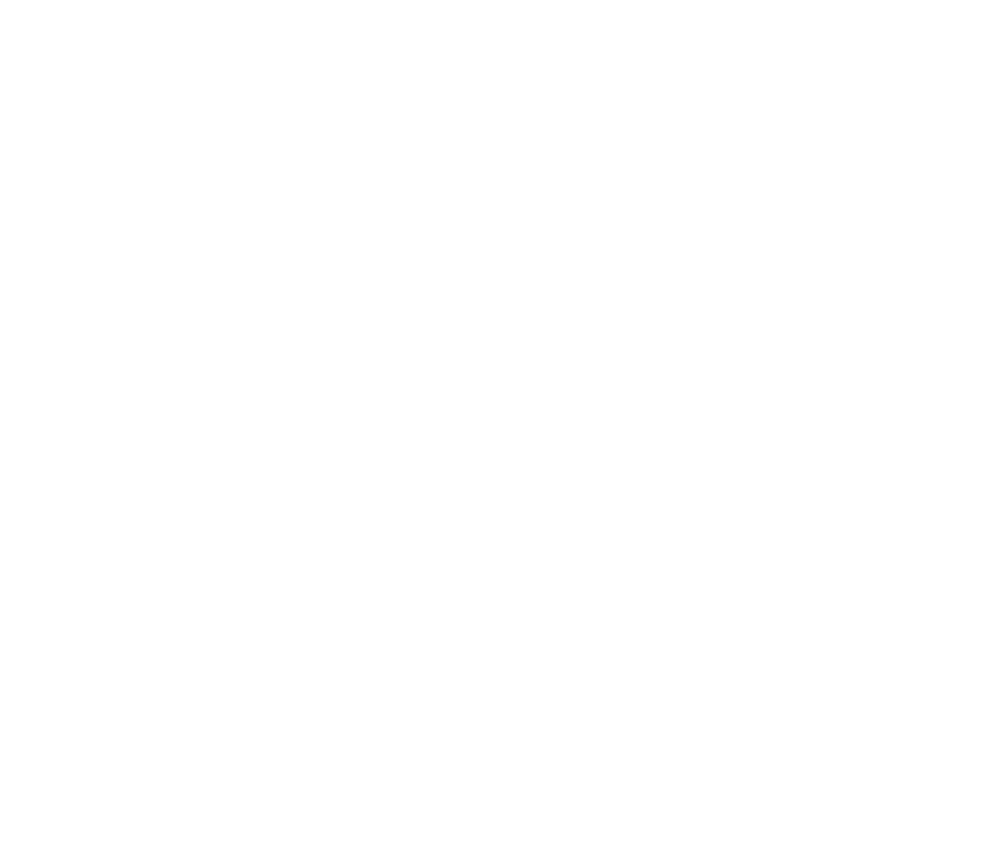
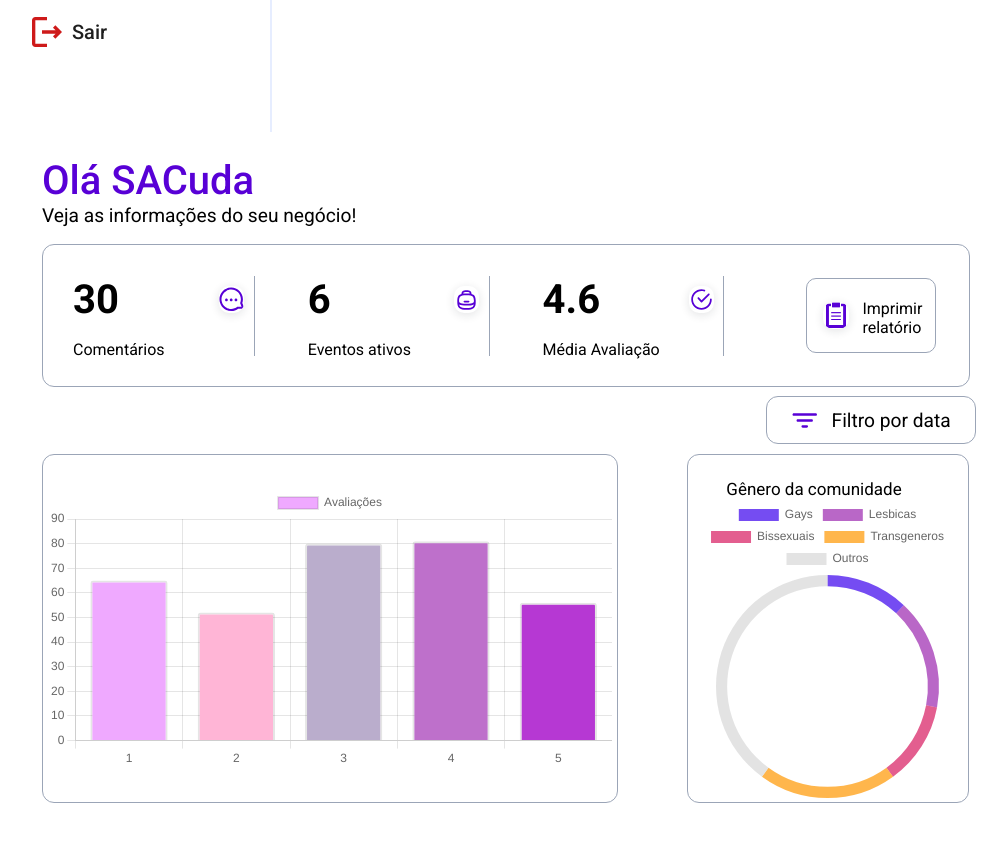
Before and after one commit to Pride-Points/Front-End, a React (Create React App) app: page /dash in a window 1280 px wide. Before the commit this address had no page. Shown: the part 660-1502 px from the top of the page, without its empty margins (28-1035 px from the left). Before the commit the page ends 800 px from the top, so only its background shows below. Built offline with nearby package versions, Linux system fonts and the light colour scheme.

Commit message:
atualizações do css das dashboards

```diff
--- a/src/components/dashboard/DashboardBar.jsx
+++ b/src/components/dashboard/DashboardBar.jsx
@@ -12,7 +12,6 @@
     }
 
     const ctx = chartRef.current.getContext('2d');
-
     chartInstance.current = new Chart(ctx, {
       type: 'bar',
       data: {
@@ -20,8 +19,9 @@
         datasets: [
           {
             label: 'Avaliações',
-            backgroundColor: '#EFA9FF',
+            backgroundColor: ['#EFA9FF', '#FFB5D6', '#BAADCC', '#BE70CB', '#B638D3'],
             borderWidth: 2,
+            borderRadius: 2.917,
             hoverBackgroundColor: 'rgba(75,192,192,0.4)',
             hoverBorderColor: 'rgba(75,192,192,1)',
             data: [65, 52, 80, 81, 56],
@@ -44,8 +44,7 @@
   }, []); // O array vazio como segundo argumento garante que o useEffect é executado apenas uma vez, sem dependências
 
   return (
-      <canvas ref={chartRef} width="300" height="200" />
-
+    <canvas ref={chartRef} />
   );
 };
 
--- a/src/components/dashboard/DashbpardPizza.jsx
+++ b/src/components/dashboard/DashbpardPizza.jsx
@@ -50,11 +50,11 @@
     chartInstance.current = new Chart(ctx, {
       type: 'doughnut',
       data: {
-        labels: ['Gays', 'Lesbicas', 'Bissexuais'],
+        labels: ['Gays', 'Lesbicas', 'Bissexuais', 'Transgeneros', 'Outros'],
         datasets: [
           {
-            data: [30, 40, 30],
-            backgroundColor: ['rgba(255, 99, 132, 0.7)', 'rgba(54, 162, 235, 0.7)', 'rgba(255, 205, 86, 0.7)'],
+            data: [30, 40, 30, 50, 100],
+            backgroundColor: ['rgba(59, 000, 237, 0.7)', 'rgba(156, 39, 176, 0.7)', 'rgba(216, 27, 96, 0.7)', 'rgba(255, 152, 0, 0.7)', 'rgba(215, 215, 215, 0.7)'],
             hoverBackgroundColor: ['rgba(255, 99, 132, 1)', 'rgba(54, 162, 235, 1)', 'rgba(255, 205, 86, 1)'],
             borderWidth: 0, // Define a grossura da borda como 0 para remover as bordas
           },
@@ -72,7 +72,13 @@
     };
   }, []);
 
-  return <canvas ref={chartRef} width="400" height="200" />;
+  return (
+    <div>
+      <div className='genero'>Gênero da comunidade</div>
+      <canvas ref={chartRef} width="400" height="200" />
+    </div>
+
+  );
 };
 
 export default DashboardPizza;
--- a/src/components/dashboard/dash-content.jsx
+++ b/src/components/dashboard/dash-content.jsx
@@ -96,4 +96,4 @@
     </div>
   );
 
-         */
+   */
--- a/src/components/dashboard/dash.css
+++ b/src/components/dashboard/dash.css
@@ -129,15 +129,24 @@
 
 .dash-bar {
     display: flex;
-    padding: 25px;
+    padding: 5px;
     height: 95%;
-    width: 34vw;
+    width: 45vw;
     justify-content: center;
     align-items: center;
 }
 
 .dash-pizza {
     height: 95%;
-    padding: 16px;
+    padding: 24px;
     width: 22vw;
+    display: flex;
+    justify-content: center;
 }
+
+
+.genero{
+    margin: 0px 0px 0 48px;
+    font-size: 17px;
+    font-weight: 400;
+}
--- a/src/routes.js
+++ b/src/routes.js
@@ -1,14 +1,15 @@
 import React from "react";
 import { BrowserRouter as Router, Route, Routes } from 'react-router-dom';
 
-import LandingPage from "./components/dashboard/dash.jsx";
-
+import LandingPage from "./components/Home/Home.jsx";
+import Dash from "./components/dashboard/dash.jsx";
 
 const Rotas = () => {
    return(
     <Router>
       <Routes>
         <Route path="/" element={<LandingPage />} />
+        <Route path="/dash" element={<Dash />} />
       </Routes>
     </Router>
    )
```
